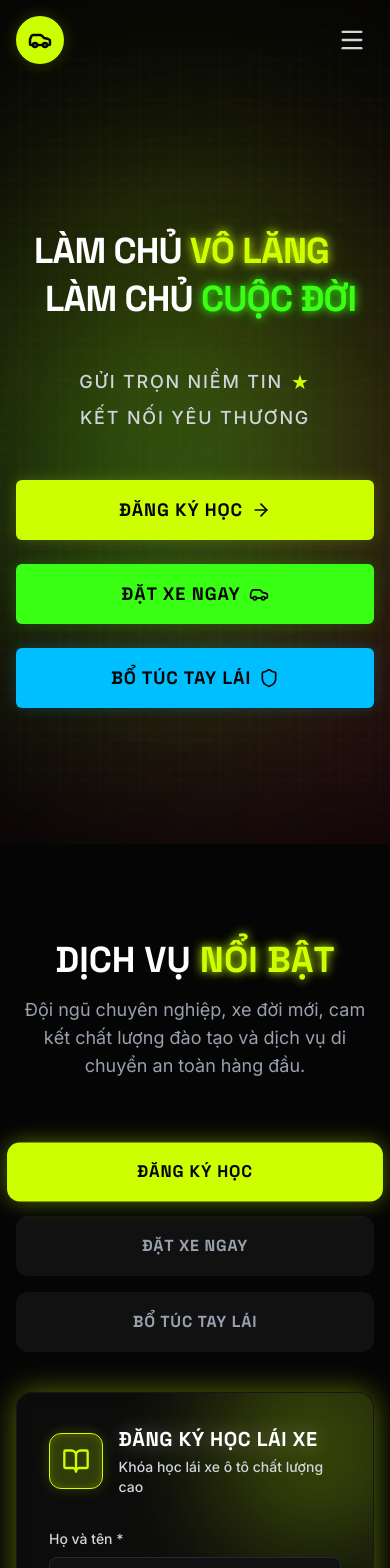
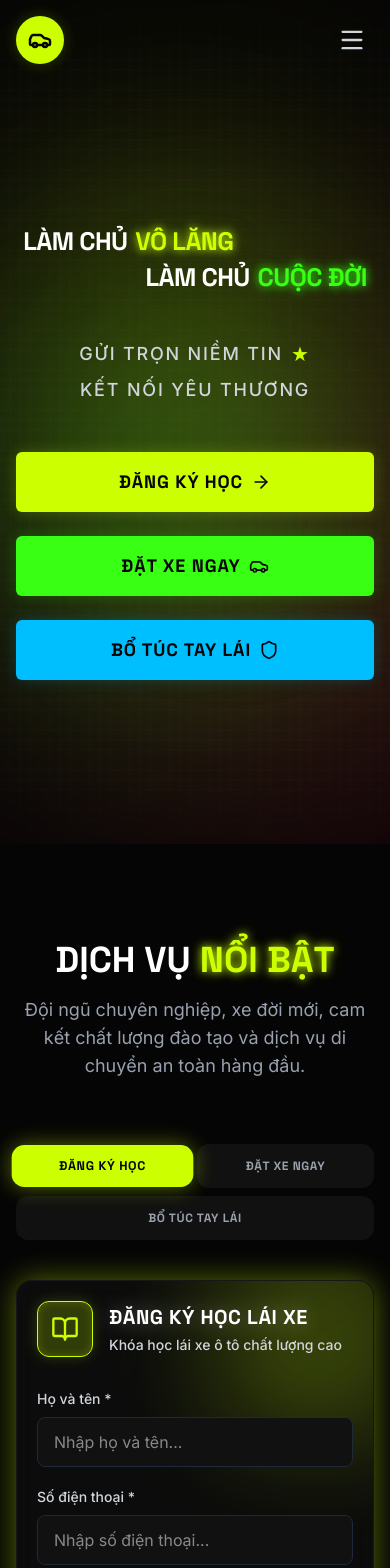
Before and after one commit to thcshoclieu-app/thaytuandaylaixeoto, a React (Vite) app: page / in a window 390 px wide. Shown: the top 1568 px of the page. Built offline with nearby package versions, Linux system fonts and the light colour scheme.

Commit message:
style: improve mobile responsive layout
Adjust padding, font sizes, and container spacing across Hero, Services, Contact, and Footer components to enhance mobile readability and visual consistency.

```diff
--- a/src/components/Contact.tsx
+++ b/src/components/Contact.tsx
@@ -95,7 +95,7 @@ export default function Contact() {
                   {info.icon}
                 </div>
                 <h4 className="text-gray-400 font-medium mb-2 uppercase tracking-wide text-sm relative z-10">{info.title}</h4>
-                <p className={`text-[13px] min-[360px]:text-[14px] sm:text-[14px] md:text-sm lg:text-[13px] xl:text-[15px] 2xl:text-[17px] font-heading font-bold text-white transition-colors duration-300 tracking-tight relative z-10 break-all w-full ${
+                <p className={`text-[4vw] min-[375px]:text-[14px] sm:text-base md:text-sm lg:text-[13px] xl:text-[15px] 2xl:text-[17px] font-heading font-bold text-white transition-colors duration-300 tracking-tight relative z-10 break-all sm:break-words w-full ${
                   info.color === 'yellow' ? 'group-hover:text-[#ccff00]' : info.color === 'green' ? 'group-hover:text-[#39ff14]' : info.color === 'cyan' ? 'group-hover:text-[#00bfff]' : 'group-hover:text-[#ff003c]'
                 }`}>
                   {info.value}
--- a/src/components/Footer.tsx
+++ b/src/components/Footer.tsx
@@ -91,8 +91,8 @@ export default function Footer() {
         </div>
 
         {/* Motivation Quote */}
-        <div className="text-center mt-10 relative overflow-hidden w-full flex justify-center">
-          <p className="font-heading text-[8px] min-[375px]:text-[9px] min-[400px]:text-[10px] sm:text-[13px] md:text-lg lg:text-2xl xl:text-3xl font-bold tracking-wider lg:tracking-[0.1em] uppercase text-[#ccff00] drop-shadow-[0_0_15px_rgba(204,255,0,0.8)] whitespace-nowrap">
+        <div className="text-center mt-6 sm:mt-10 relative overflow-hidden w-full flex justify-center px-2">
+          <p className="font-heading text-[2.6vw] min-[500px]:text-[13px] sm:text-[15px] md:text-lg lg:text-2xl xl:text-[26px] 2xl:text-3xl font-bold tracking-[0.05em] uppercase text-[#ccff00] drop-shadow-[0_0_15px_rgba(204,255,0,0.8)] whitespace-nowrap w-full">
             Sự hài lòng của quý khách là nguồn động lực cho chúng tôi
           </p>
         </div>
--- a/src/components/Hero.tsx
+++ b/src/components/Hero.tsx
@@ -11,7 +11,7 @@ export default function Hero() {
   };
 
   return (
-    <section id="home" className="relative min-h-screen flex items-center justify-center pt-20 overflow-hidden">
+    <section id="home" className="relative min-h-[100svh] flex items-center justify-center pt-24 pb-12 lg:pt-20 lg:pb-0 overflow-hidden">
       {/* Background with abstract neon elements */}
       <div className="absolute inset-0 z-0">
         <div className="absolute top-[20%] left-[10%] w-72 h-72 bg-[#ccff00] rounded-full mix-blend-multiply filter blur-[128px] opacity-20 animate-pulse"></div>
@@ -27,12 +27,12 @@ export default function Hero() {
           className="space-y-8"
         >
           {/* Main heading */}
-          <div className="flex flex-col w-full relative z-20 cursor-default gap-2 sm:gap-4 md:gap-6 lg:gap-8 overflow-visible py-4">
+          <div className="flex flex-col w-full relative z-20 cursor-default gap-2 sm:gap-4 md:gap-6 lg:gap-8 overflow-visible py-4 sm:py-8">
             <motion.h1
               initial={{ opacity: 0, x: -60 }}
               animate={{ opacity: 1, x: 0 }}
               transition={{ duration: 0.8, delay: 0.1, ease: "easeOut" }}
-              className="text-[28px] min-[375px]:text-4xl sm:text-6xl md:text-7xl lg:text-8xl font-heading font-bold uppercase leading-[1.1] tracking-tight text-left drop-shadow-2xl ml-[5%] sm:ml-[10%] flex whitespace-nowrap items-center"
+              className="text-[6.5vw] sm:text-6xl md:text-7xl lg:text-8xl font-heading font-bold uppercase leading-[1.1] tracking-tight text-left drop-shadow-2xl ml-[2%] sm:ml-[10%] flex whitespace-nowrap items-center"
             >
               <span className="text-white transition-colors duration-300 hover:text-gray-200 mr-2 sm:mr-4">Làm chủ </span>
               <span className="text-[#ccff00] glow-text-yellow relative inline-block group shrink-0">
@@ -45,7 +45,7 @@ export default function Hero() {
               initial={{ opacity: 0, x: 60 }}
               animate={{ opacity: 1, x: 0 }}
               transition={{ duration: 0.8, delay: 0.3, ease: "easeOut" }}
-              className="text-[28px] min-[375px]:text-4xl sm:text-6xl md:text-7xl lg:text-8xl font-heading font-bold uppercase leading-[1.1] tracking-tight text-right drop-shadow-2xl mr-[5%] sm:mr-[10%] flex whitespace-nowrap items-center justify-end"
+              className="text-[6.5vw] sm:text-6xl md:text-7xl lg:text-8xl font-heading font-bold uppercase leading-[1.1] tracking-tight text-right drop-shadow-2xl mr-[2%] sm:mr-[10%] flex whitespace-nowrap items-center justify-end"
             >
               <span className="text-white transition-colors duration-300 hover:text-gray-200 mr-2 sm:mr-4">Làm chủ </span>
               <span className="text-[#39ff14] glow-text-green relative inline-block group shrink-0">
--- a/src/components/Services.tsx
+++ b/src/components/Services.tsx
@@ -103,22 +103,22 @@ export default function Services() {
         </motion.div>
 
         {/* Tab Buttons */}
-        <div className="flex flex-col sm:flex-row flex-wrap items-center justify-center gap-4 mb-10 relative z-10 w-full max-w-4xl mx-auto">
+        <div className="flex flex-row flex-wrap items-center justify-center gap-2 sm:gap-4 mb-10 relative z-10 w-full max-w-4xl mx-auto">
           <button
             onClick={() => { setActiveTab('dang-ky'); window.location.hash = 'dang-ky'; }}
-            className={`flex-1 w-full sm:w-auto px-6 py-4 rounded-xl font-heading font-bold sm:text-lg uppercase tracking-wider transition-all duration-300 ${activeTab === 'dang-ky' ? 'bg-[#ccff00] text-[#050505] shadow-[0_0_20px_rgba(204,255,0,0.4)] scale-105' : 'bg-[#111] text-gray-400 hover:text-white border-2 border-transparent hover:border-[#ccff00]/50'}`}
+            className={`flex-1 min-w-[140px] px-3 py-3 sm:px-6 sm:py-4 rounded-xl font-heading font-bold text-[11px] min-[375px]:text-xs sm:text-lg uppercase tracking-wider transition-all duration-300 ${activeTab === 'dang-ky' ? 'bg-[#ccff00] text-[#050505] shadow-[0_0_20px_rgba(204,255,0,0.4)] scale-105' : 'bg-[#111] text-gray-400 hover:text-white border-2 border-transparent hover:border-[#ccff00]/50'}`}
           >
             Đăng Ký Học
           </button>
           <button
             onClick={() => { setActiveTab('dat-xe'); window.location.hash = 'dat-xe'; }}
-            className={`flex-1 w-full sm:w-auto px-6 py-4 rounded-xl font-heading font-bold sm:text-lg uppercase tracking-wider transition-all duration-300 ${activeTab === 'dat-xe' ? 'bg-[#39ff14] text-[#050505] shadow-[0_0_20px_rgba(57,255,20,0.4)] scale-105' : 'bg-[#111] text-gray-400 hover:text-white border-2 border-transparent hover:border-[#39ff14]/50'}`}
+            className={`flex-1 min-w-[140px] px-3 py-3 sm:px-6 sm:py-4 rounded-xl font-heading font-bold text-[11px] min-[375px]:text-xs sm:text-lg uppercase tracking-wider transition-all duration-300 ${activeTab === 'dat-xe' ? 'bg-[#39ff14] text-[#050505] shadow-[0_0_20px_rgba(57,255,20,0.4)] scale-105' : 'bg-[#111] text-gray-400 hover:text-white border-2 border-transparent hover:border-[#39ff14]/50'}`}
           >
             Đặt Xe Ngay
           </button>
           <button
             onClick={() => { setActiveTab('bo-tuc'); window.location.hash = 'bo-tuc'; }}
-            className={`flex-1 w-full sm:w-auto px-6 py-4 rounded-xl font-heading font-bold sm:text-lg uppercase tracking-wider transition-all duration-300 ${activeTab === 'bo-tuc' ? 'bg-[#00bfff] text-[#050505] shadow-[0_0_20px_rgba(0,191,255,0.4)] scale-105' : 'bg-[#111] text-gray-400 hover:text-white border-2 border-transparent hover:border-[#00bfff]/50'}`}
+            className={`flex-1 min-w-[140px] px-3 py-3 sm:px-6 sm:py-4 rounded-xl font-heading font-bold text-[11px] min-[375px]:text-xs sm:text-lg uppercase tracking-wider transition-all duration-300 ${activeTab === 'bo-tuc' ? 'bg-[#00bfff] text-[#050505] shadow-[0_0_20px_rgba(0,191,255,0.4)] scale-105' : 'bg-[#111] text-gray-400 hover:text-white border-2 border-transparent hover:border-[#00bfff]/50'}`}
           >
             Bổ Túc Tay Lái
           </button>
@@ -135,7 +135,7 @@ export default function Services() {
             animate={{ opacity: 1, y: 0 }}
             exit={{ opacity: 0, scale: 0.95 }}
             transition={{ duration: 0.4 }}
-            className="glass-panel p-8 sm:p-10 rounded-2xl border-2 border-[#ccff00] shadow-[0_0_30px_rgba(204,255,0,0.4)] relative overflow-hidden"
+            className="glass-panel p-5 sm:p-10 rounded-2xl border-2 border-[#ccff00] shadow-[0_0_30px_rgba(204,255,0,0.4)] relative overflow-hidden"
           >
             <div className="absolute -top-10 -right-10 w-48 h-48 bg-[#ccff00]/30 blur-[60px] animate-pulse pointer-events-none"></div>
 
@@ -206,7 +206,7 @@ export default function Services() {
             animate={{ opacity: 1, y: 0 }}
             exit={{ opacity: 0, scale: 0.95 }}
             transition={{ duration: 0.4 }}
-            className="glass-panel p-8 sm:p-10 rounded-2xl border-2 border-[#39ff14] shadow-[0_0_30px_rgba(57,255,20,0.4)] relative overflow-hidden"
+            className="glass-panel p-5 sm:p-10 rounded-2xl border-2 border-[#39ff14] shadow-[0_0_30px_rgba(57,255,20,0.4)] relative overflow-hidden"
           >
             <div className="absolute -top-10 -left-10 w-48 h-48 bg-[#39ff14]/30 blur-[60px] animate-pulse pointer-events-none"></div>
 
@@ -289,7 +289,7 @@ export default function Services() {
             animate={{ opacity: 1, y: 0 }}
             exit={{ opacity: 0, scale: 0.95 }}
             transition={{ duration: 0.4 }}
-            className="glass-panel p-8 sm:p-10 rounded-2xl border-2 border-[#00bfff] shadow-[0_0_30px_rgba(0,191,255,0.4)] relative overflow-hidden"
+            className="glass-panel p-5 sm:p-10 rounded-2xl border-2 border-[#00bfff] shadow-[0_0_30px_rgba(0,191,255,0.4)] relative overflow-hidden"
           >
             <div className="absolute -bottom-10 -right-10 w-48 h-48 bg-[#00bfff]/30 blur-[60px] animate-pulse pointer-events-none"></div>
 
```
